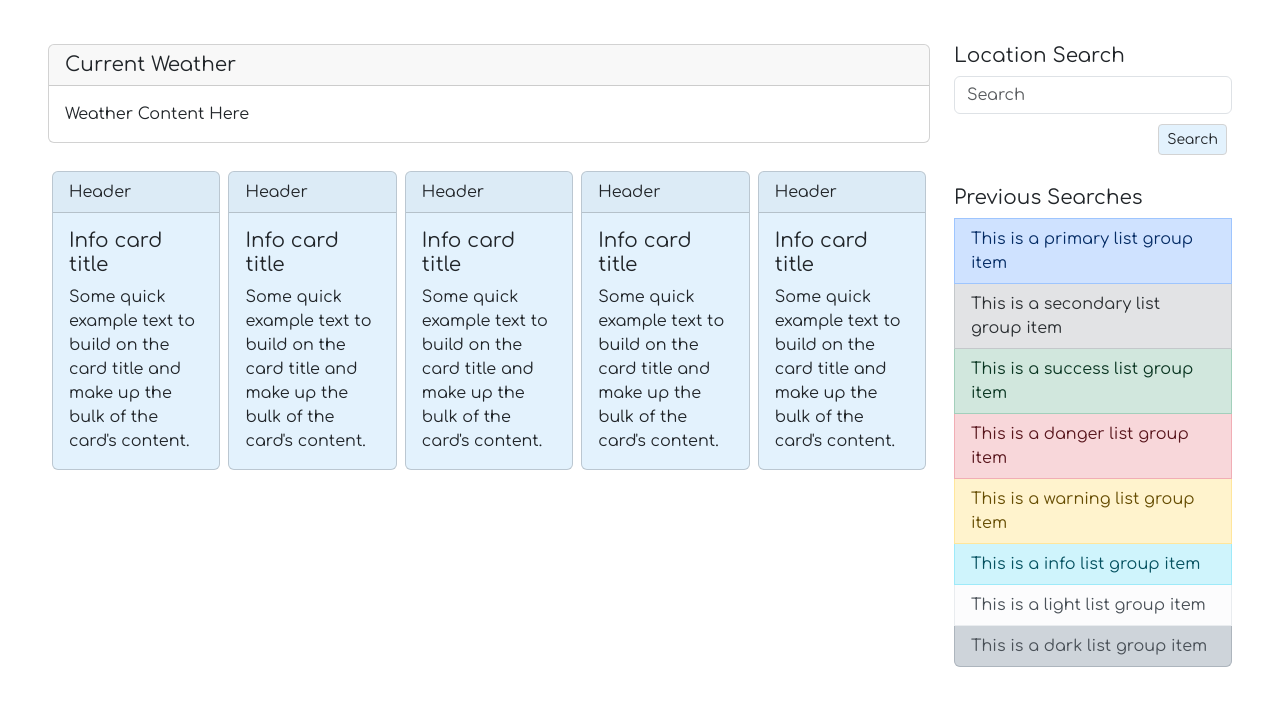
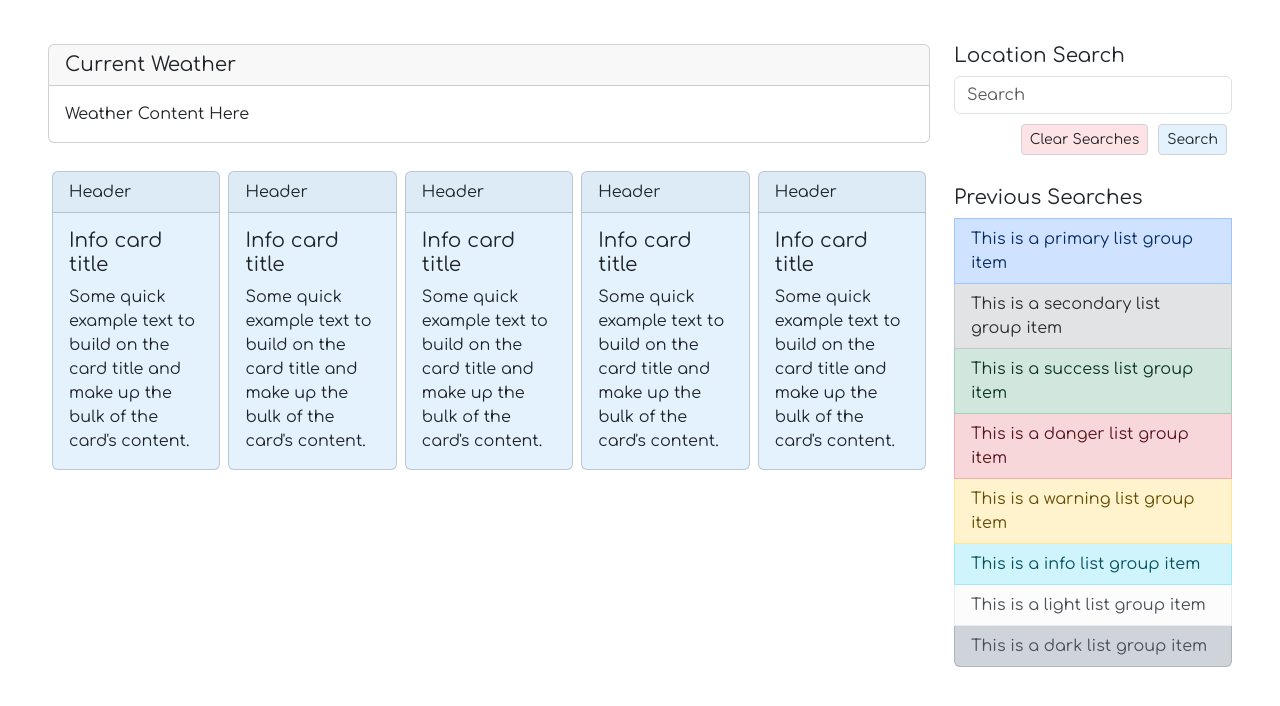
Before and after one commit to eviehoang/weather-dashboard, a plain HTML site: page index.html in a window 1280 px wide. Shown: the part 92-798 px from the top of the page. Drawn offline with nearby package versions, Linux system fonts and the light colour scheme.

Commit message:
Added a clear search button to html and css.

```diff
--- a/assets/css/style.css
+++ b/assets/css/style.css
@@ -20,3 +20,12 @@
     border: 1px solid lightgray;
 
 }
+
+#clear {
+    float: right;
+    margin: 5px;
+    margin-top: 10px;
+    background-color: #fde3e5;
+    border: 1px solid lightgray;
+
+}
--- a/index.html
+++ b/index.html
@@ -98,6 +98,7 @@
                     <form class="form pb-5">
                         <input class="form-control mr-sm-2" type="search" placeholder="Search" aria-label="Search">
                         <button class="btn btn-sm" type="submit" id="searchbutton">Search</button>
+                        <button class="btn btn-sm" type="submit" id="clear">Clear Searches</button>
                     </form>
 
                     <!-- Previous Search List -->
```
